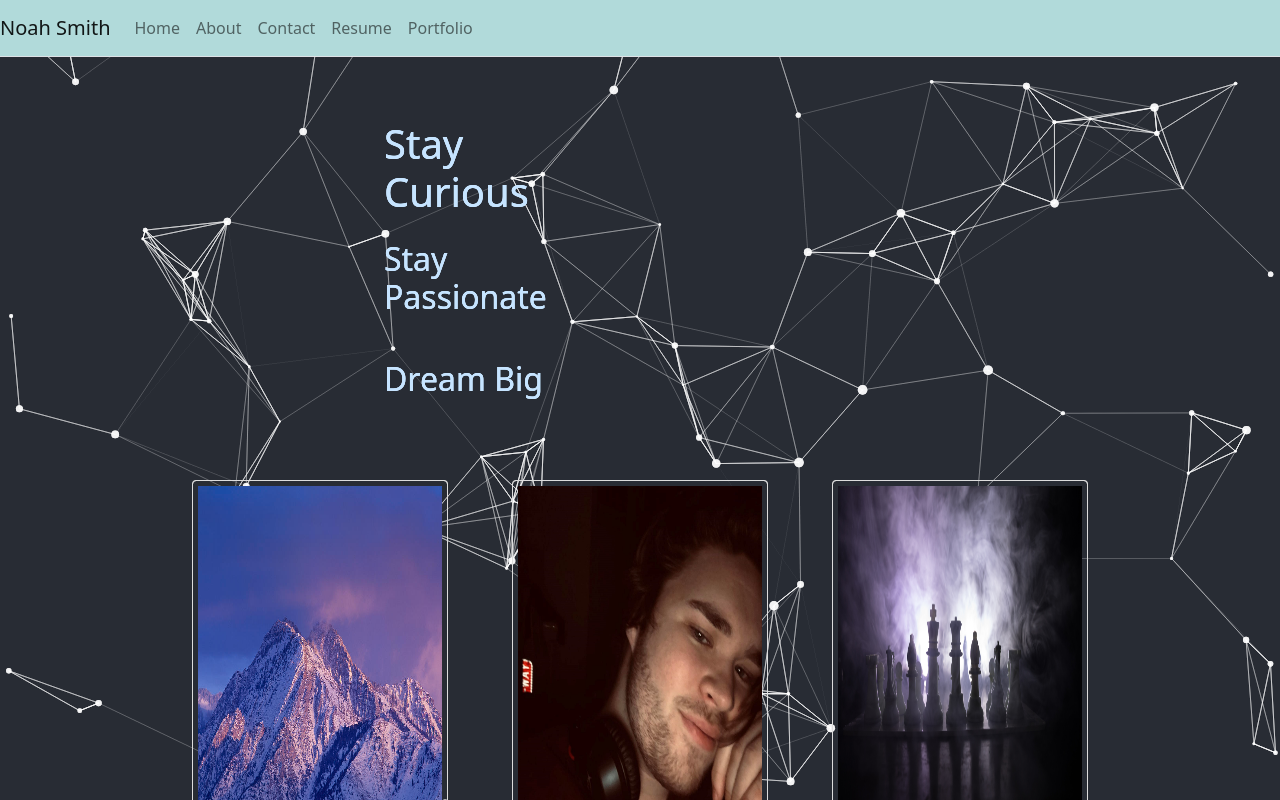
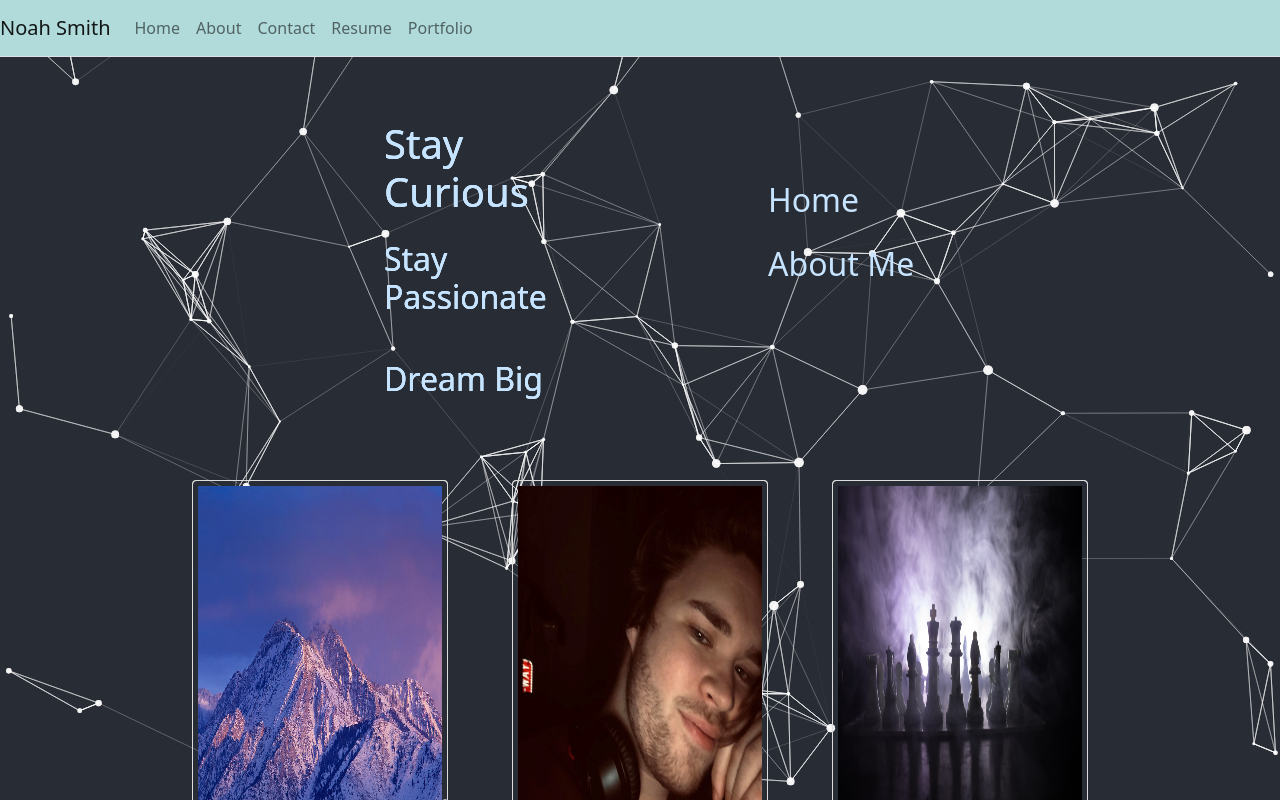
Before and after one commit to Noahdpsmith/PORTFOLIO, a React (Create React App) app: page / in a window 1280 px wide. Shown: the top 800 px of the page. Built offline with nearby package versions, Linux system fonts and the light colour scheme.

Commit message:
fixed title

```diff
--- a/src/App.css
+++ b/src/App.css
@@ -7,7 +7,7 @@
   border: none;
   color: rgb(198, 228, 255);
 }
-.titlist {
+.titlist1 {
     position: absolute;
     top: 30vh;
     left: 60vw;
@@ -16,6 +16,46 @@
     border: none;
     color: rgb(198, 228, 255);
     font-size: xx-large;
+}
+.titlist2 {
+  position: absolute;
+  top: 30vh;
+  left: 60vw;
+  width: 200px;
+  height: 100px;
+  border: none;
+  color: rgb(198, 228, 255);
+  font-size: xx-large;
+}
+.titlist3 {
+  position: absolute;
+  top: 22vh;
+  left: 60vw;
+  width: 200px;
+  height: 100px;
+  border: none;
+  color: rgb(198, 228, 255);
+  font-size: xx-large;
+}
+.titlist4 {
+  position: absolute;
+  top: 30vh;
+  left: 60vw;
+  width: 200px;
+  height: 100px;
+  border: none;
+  color: rgb(198, 228, 255);
+  font-size: xx-large;
+}
+.titlist5 {
+  position: absolute;
+  top: 30vh;
+  left: 60vw;
+  width: 200px;
+  height: 100px;
+  border: none;
+  color: rgb(198, 228, 255);
+  font-size: xx-large;
 }
 .resume {
   position: absolute;
--- a/src/assets/AboutTitle.js
+++ b/src/assets/AboutTitle.js
@@ -1,9 +1,9 @@
 import React from "react";
 import '../App.css'
 
-const Abtitle = () => {
+const Abouttitle = () => {
     return(
-        <p className="Titlist above">About Me</p>
+        <p className="titlist1 above">About Me</p>
     )
 }
-export default Abtitle;
+export default Abouttitle;
--- a/src/assets/ContractTitle.js
+++ b/src/assets/ContractTitle.js
@@ -1,9 +1,9 @@
 import React from "react";
 import '../App.css'
 
-const Ctitle = () => {
+const Contacttitle = () => {
     return(
-        <p className="Titlist above">Contact Me</p>
+        <p className="titlist2 above">Contact Me</p>
     )
 }
-export default Ctitle;
+export default Contacttitle;
--- a/src/assets/HomeTitle.js
+++ b/src/assets/HomeTitle.js
@@ -1,9 +1,9 @@
 import React from "react";
 import '../App.css'
 
-const Htitle = () => {
+const Hometitle = () => {
     return(
-        <p className="Titlist above">Home</p>
+        <p className="titlist3 above">Home</p>
     )
 }
-export default Htitle;
+export default Hometitle;
--- a/src/assets/PortfolioTitle.js
+++ b/src/assets/PortfolioTitle.js
@@ -1,9 +1,9 @@
 import React from "react";
 import '../App.css'
 
-const Ptitle = () => {
+const Portfoliotitle = () => {
     return(
-        <p className="Titlist above">Portfolio</p>
+        <p className="titlist4 above">Portfolio</p>
     )
 }
-export default Ptitle;
+export default Portfoliotitle;
--- a/src/assets/ResumeTitle.js
+++ b/src/assets/ResumeTitle.js
@@ -1,9 +1,9 @@
 import React from "react";
 import '../App.css'
 
-const Rtitle = () => {
+const Resumetitle = () => {
     return(
-        <p className="Titlist above">Resume</p>
+        <p className="titlist5 above">Resume</p>
     )
 }
-export default Rtitle;
+export default Resumetitle;
--- a/src/pages/About.js
+++ b/src/pages/About.js
@@ -1,10 +1,8 @@
 import React from 'react';
 import '../App.css';
-// import Atitle from '../assets/AboutTitle';
 import Carosel from '../components/Carosel';
 import Hero from '../components/Hero';
-// import Abtitle from '../assets/AboutTitle';
-
+import Abouttitle from '../assets/AboutTitle';
 function About(props) {
   return(
 
@@ -13,6 +11,7 @@ function About(props) {
         <Hero></Hero>
         <Carosel></Carosel>
         {/* <Abtitle></Abtitle> */}
+        <Abouttitle />
         <h1 className='title-abt above'>About Me</h1>
             <p className='abt above'>
                 I am A 24 year old who has had ADHD his whole life and have finally learned to channel it!
--- a/src/pages/Contact.js
+++ b/src/pages/Contact.js
@@ -1,13 +1,16 @@
 import React from 'react';
 import '../App.css';
-// import Ctitle from '../assets/ContractTitle';
+import Contacttitle from '../assets/ContractTitle';
 
 
 function Contact() {
   return(
+    <div>
+        <Contacttitle />
     <p>
         {/* <Ctitle></Ctitle> */}
         homepage works</p>
+        </div>
   );
 }
 export default Contact
--- a/src/pages/HomePage.js
+++ b/src/pages/HomePage.js
@@ -3,11 +3,11 @@ import '../App.css';
 import Hero from '../components/Hero';
 import Carosel from '../components/Carosel';
 import About from './About';
-// import Htitle from '../assets/HomeTitle';
-
+import Hometitle from '../assets/HomeTitle';
 const HomePage = () => {
   return(
         <div>
+          <Hometitle />
           <Hero></Hero>
           <Carosel></Carosel>
           <About></About>
--- a/src/pages/Portfolio.js
+++ b/src/pages/Portfolio.js
@@ -1,14 +1,13 @@
 
 import React from 'react';
 import '../App.css';
-// import Ptitle from '../assets/PortfolioTitle';
-
+import Portfoliotitle from '../assets/PortfolioTitle';
 
 
 function Portfolio(props) {
   return (
    <div>
-       {/* <Ptitle></Ptitle> */}
+       <Portfoliotitle />
     <div>
     <img alt="portfolio picture" className="photo above" src={require ('../images/portfolio.png')} />
 
--- a/src/pages/Resume.js
+++ b/src/pages/Resume.js
@@ -1,13 +1,12 @@
 import React from 'react'
 import '../App.css';
-// import Rtitle from '../assets/ResumeTitle';
-
+import Resumetitle from '../assets/ResumeTitle';
 
 function Apply() {
     return (
         <div className='App'>
-            {/* <Rtitle></Rtitle> */}
-            <p className='resume above'>
+            <Resumetitle />
+        <p className='resume above'>
             Noah smith<br/>
 2822 Melbourne st, SLC utah, 84106<br/>
 385-444-0155, Noahjosephsmith@gmail.com<br/>
```
